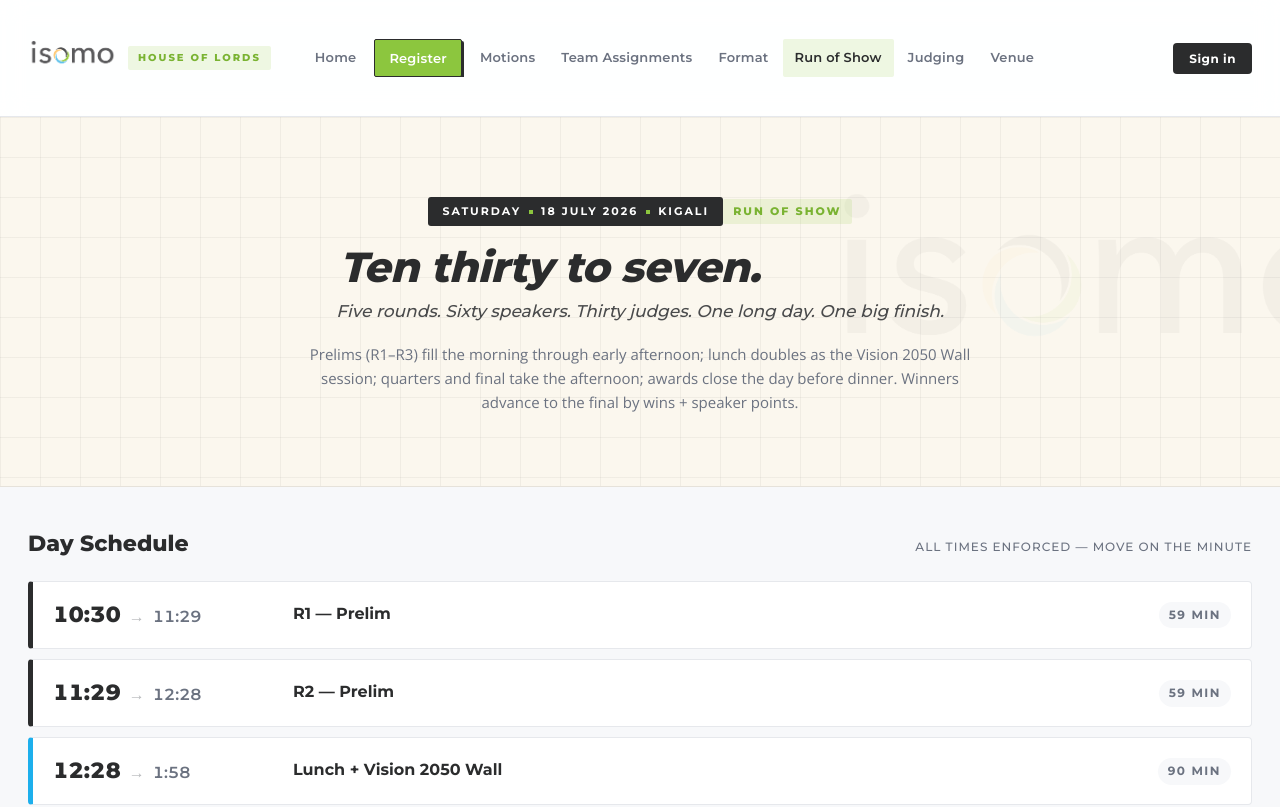
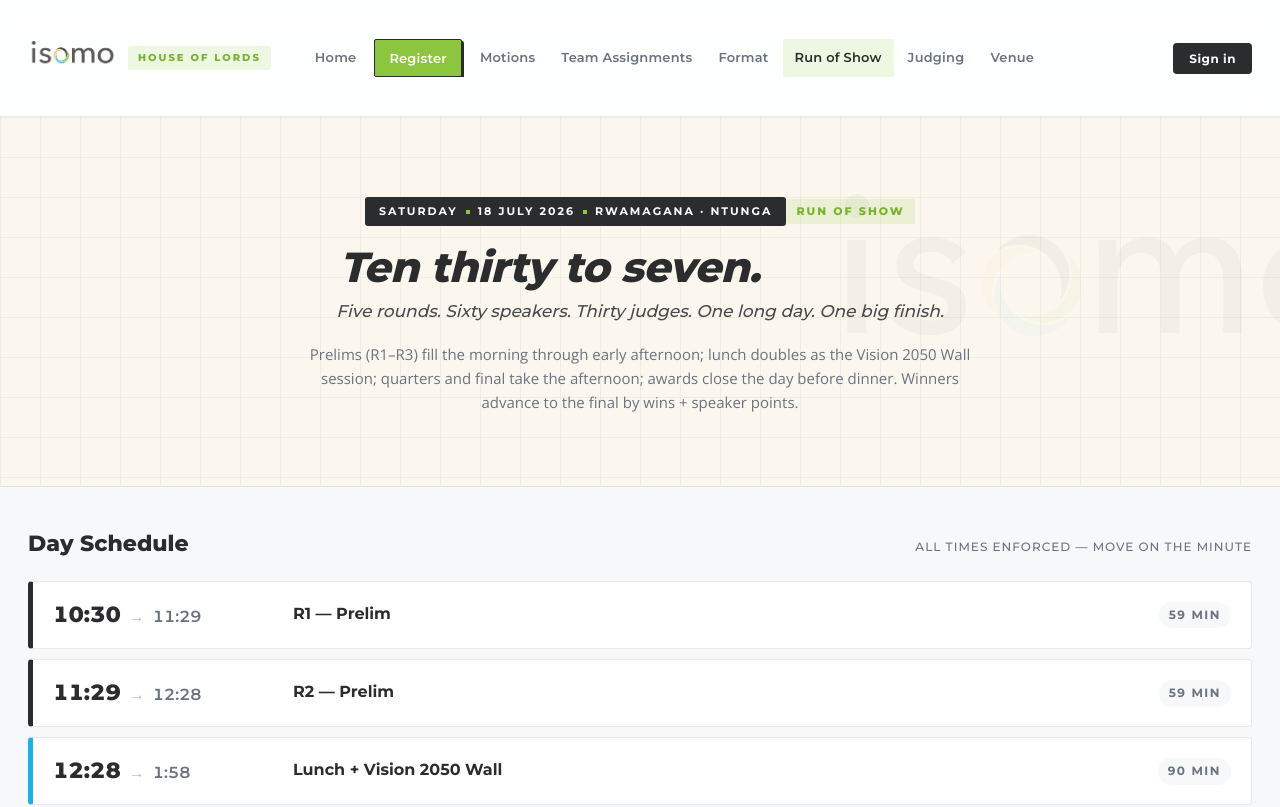
Before and after one commit to happy-tcu/houseoflords, a React (Vite) app: page /runofshow in a window 1280 px wide. Shown: the top 807 px of the page. Built offline with nearby package versions, Linux system fonts and the light colour scheme; no server answers.

Commit message:
Location: Kigali → Rwamagana · Ntunga on RunOfShow hero, L&L cover, Certificate footer (kept direction/distance refs)

```diff
--- a/public/lunch-and-learn.html
+++ b/public/lunch-and-learn.html
@@ -507,7 +507,7 @@
       <h1>House of Lords.</h1>
       <p class="deck-p" style="margin-top:12px;">Everything you need to know before Saturday.</p>
       <div class="meta">
-        <span class="sep">|</span> Dissecting Vision 2050 <span class="sep">|</span> Kigali <span class="sep">|</span>
+        <span class="sep">|</span> Dissecting Vision 2050 <span class="sep">|</span> Rwamagana &middot; Ntunga <span class="sep">|</span>
       </div>
     </section>
 
--- a/src/pages/public/Certificate.jsx
+++ b/src/pages/public/Certificate.jsx
@@ -149,7 +149,7 @@ export default function Certificate() {
                 <div className="cv-issued">
                   {isApproved ? `Issued ${new Date(myRequest.approved_at).toLocaleDateString('en-GB', { day:'numeric', month:'long', year:'numeric' })}`
                     : 'Draft · pending Faculty signature'}
-                  {' · Kigali, Rwanda'}
+                  {' · Rwamagana · Ntunga, Rwanda'}
                 </div>
               </div>
 
--- a/src/pages/public/RunOfShow.jsx
+++ b/src/pages/public/RunOfShow.jsx
@@ -25,7 +25,7 @@ export default function RunOfShowPage() {
             <span className="dot" />
             <span>18 July 2026</span>
             <span className="dot" />
-            <span>Kigali</span>
+            <span>Rwamagana &middot; Ntunga</span>
           </div>
           <span className="kicker">Run of Show</span>
           <h1>Ten thirty to seven.</h1>
```
